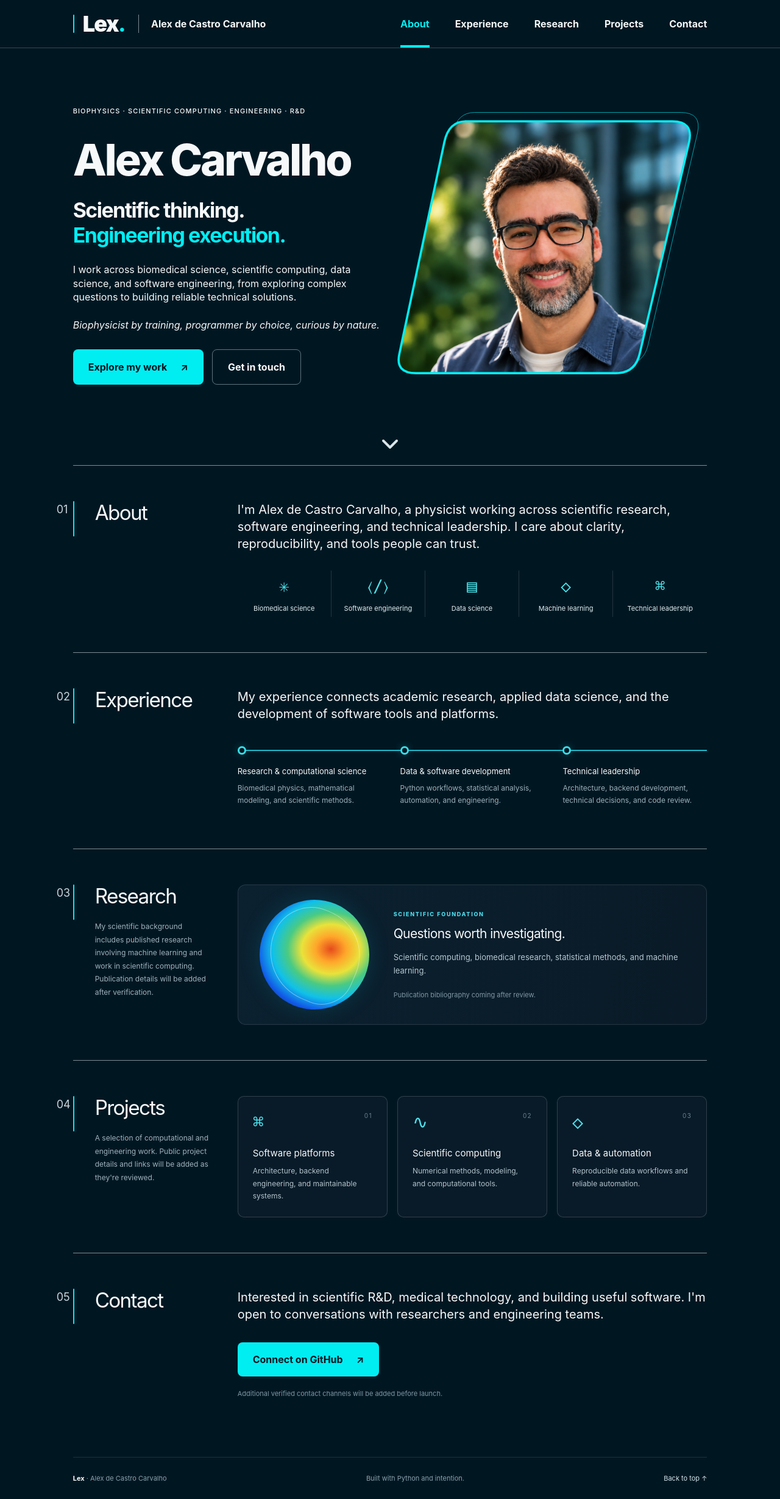
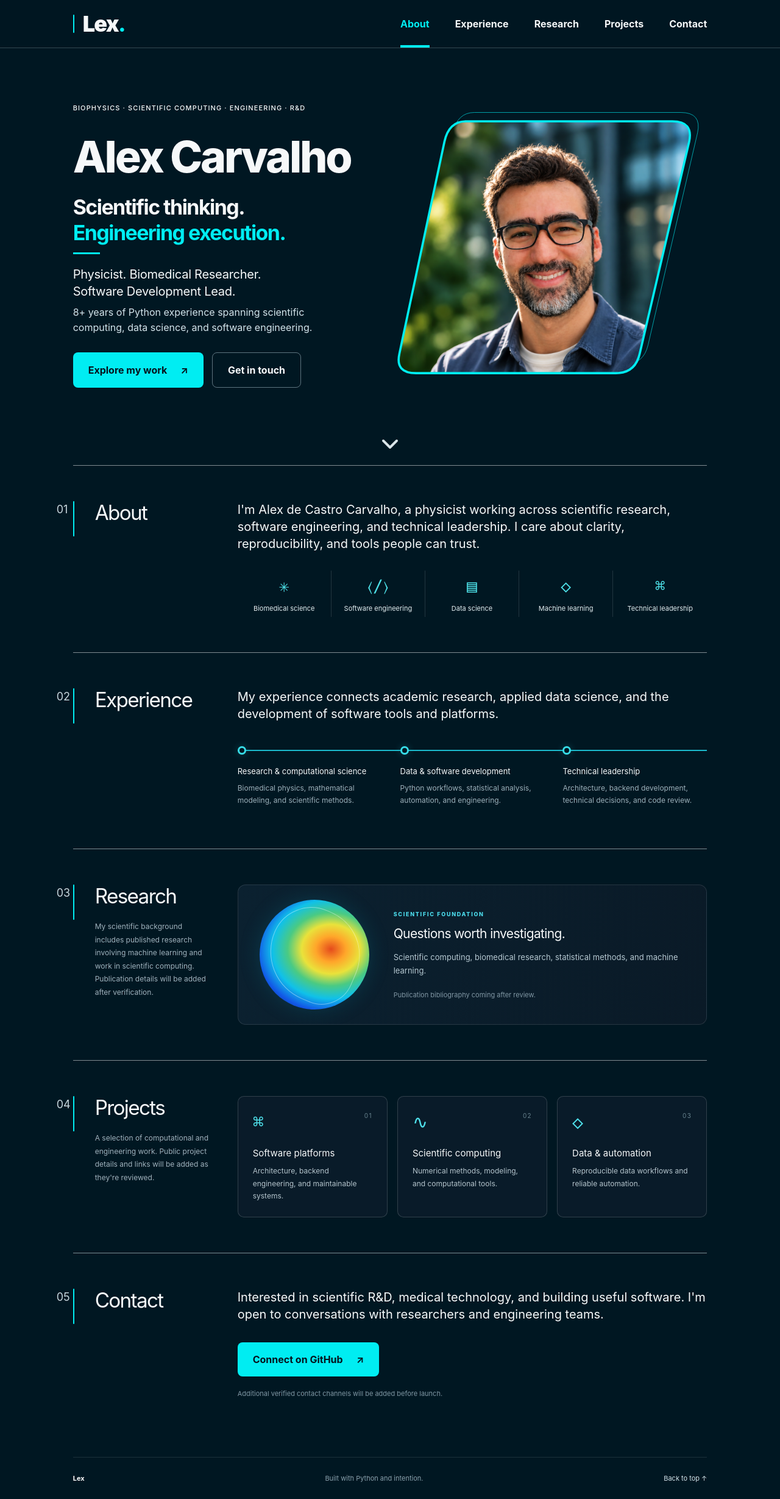
Before and after one commit to LexC/lexc.github.io, a Flask app: page / in a window 1280 px wide. Shown: the whole page at 61% size. Run offline with Flask 3, Linux system fonts and the light colour scheme; style sheets or scripts are compiled from the project's sources.

Commit message:
feat: update profile information and enhance hero section with credentials

```diff
--- a/src/portfolio/content.py
+++ b/src/portfolio/content.py
@@ -3,15 +3,16 @@
 PROFILE = {
     "brand": "Lex",
     "name": "Alex Carvalho",
-    "full_name": "Alex de Castro Carvalho",
     "eyebrow": "BIOPHYSICS  ·  SCIENTIFIC COMPUTING  ·  ENGINEERING  ·  R&D",
     "headline": "Scientific thinking.",
     "headline_accent": "Engineering execution.",
-    "tagline": "Biophysicist by training, programmer by choice, curious by nature.",
-    "intro": (
-        "I work across biomedical science, scientific computing, data science, "
-        "and software engineering, from exploring complex questions to building "
-        "reliable technical solutions."
+    "credentials": (
+        "Physicist. Biomedical Researcher.",
+        "Software Development Lead.",
+    ),
+    "python_experience": (
+        "8+ years of Python experience spanning scientific computing, data science, "
+        "and software engineering."
     ),
     "about": (
         "I'm Alex de Castro Carvalho, a physicist working across scientific "
@@ -56,12 +57,17 @@ RESEARCH = {
 
 def validate_content():
     """Fail early on missing copy or invalid navigation."""
-    required = {"brand", "name", "full_name", "eyebrow", "headline", "headline_accent",
-                "tagline", "intro", "about", "experience_intro", "research_intro",
+    required = {"brand", "name", "eyebrow", "headline", "headline_accent",
+                "python_experience", "about", "experience_intro", "research_intro",
                 "projects_intro", "contact_intro", "github_url"}
     for key in required:
         if not isinstance(PROFILE.get(key), str) or not PROFILE[key].strip():
             raise ValueError(f"Missing profile content: {key}")
+    credentials = PROFILE.get("credentials")
+    if not isinstance(credentials, tuple) or not credentials or not all(
+        isinstance(role, str) and role.strip() for role in credentials
+    ):
+        raise ValueError("Missing profile content: credentials")
     targets = [target for _, target in NAVIGATION]
     if len(set(targets)) != len(targets) or set(targets) != {"about", "experience", "research", "projects", "contact"}:
         raise ValueError("Navigation must reference each homepage section exactly once")
--- a/src/portfolio/static/css/input.css
+++ b/src/portfolio/static/css/input.css
@@ -172,22 +172,41 @@ button,a {
   line-height:1.22;
   letter-spacing:-.045em;
   font-weight:700;
-  margin:0 0 24px
+  margin:0 0 12px
 }
 .accent-text {
   color:#00edf2
 }
-.hero-description {
-  max-width:650px;
-  font-size:clamp(16px,1.18vw,20px);
+.hero-credentials {
+  max-width:46ch;
+}
+.hero-credentials::before {
+  content:"";
+  display:block;
+  width:44px;
+  height:3px;
+  margin-bottom:19px;
+  background:var(--color-cyan);
+}
+.hero-credentials-title {
+  margin:0;
   color:#f6f8f9;
-  line-height:1.42
+  font-size:clamp(19px,1.57vw,25px);
+  font-weight:400;
+  line-height:1.4;
+  letter-spacing:-.015em;
+  text-wrap:balance;
 }
-.hero-tagline {
+.hero-credentials-title span {
+  display:block;
+  max-width:100%;
+}
+.hero-credentials-detail {
+  margin:8px 0 0;
+  color:#d4e4eb;
   font-size:16px;
-  font-style:italic;
-  color:#f6f8f9;
-  margin:22px 0 0
+  font-weight:400;
+  line-height:1.55;
 }
 .actions {
   display:flex;
@@ -498,9 +517,6 @@ button,a {
   .hero h1 {
     font-size:clamp(40px,5.6vw,72px)
   }
-  .hero-description {
-    font-size:15px
-  }
   .section-wrap {
     width:calc(100% - 60px)
   }
@@ -590,12 +606,6 @@ button,a {
   }
   .scroll-hint {
     display:none
-  }
-  .hero-description {
-    font-size:15px
-  }
-  .hero-tagline {
-    font-size:14px
   }
   .content-section {
     padding-block:48px;
--- a/src/portfolio/templates/base.html
+++ b/src/portfolio/templates/base.html
@@ -7,7 +7,7 @@
     <meta name="description" content="{{ profile.name }}: biophysics, scientific computing, and software engineering.">
     <meta property="og:type" content="website">
     <meta property="og:title" content="{{ profile.name }} | Scientific thinking. Engineering execution.">
-    <meta property="og:description" content="{{ profile.tagline }}">
+    <meta property="og:description" content="Biophysics, scientific computing, and software engineering.">
     <title>{{ profile.name }} | Biophysics · Scientific Computing · Engineering</title>
     <link rel="stylesheet" href="{{ url_for('static', filename='css/site.css') }}">
     <script defer src="{{ url_for('static', filename='js/site.js') }}"></script>
@@ -17,7 +17,6 @@
     <header class="site-header" id="top">
       <div class="header-inner">
         <a class="brand" href="#top" aria-label="Lex, back to top"><span class="brand-stripe"></span><strong>{{ profile.brand }}</strong><span class="brand-dot">.</span></a>
-        <span class="header-fullname">{{ profile.full_name }}</span>
         <button class="mobile-toggle" type="button" aria-label="Toggle navigation" aria-expanded="false" aria-controls="site-nav"><span></span><span></span></button>
         <nav class="site-nav" id="site-nav" aria-label="Sections">
           {% for label, section in navigation %}<a href="#{{ section }}"{% if loop.first %} aria-current="location"{% endif %}>{{ label }}</a>{% endfor %}
@@ -28,6 +27,6 @@
     <main>
       {% block content %}{% endblock %}
     </main>
-    <footer class="site-footer section-wrap"><span><strong>Lex</strong> · {{ profile.full_name }}</span><span>Built with Python and intention.</span><a href="#top">Back to top ↑</a></footer>
+    <footer class="site-footer section-wrap"><span><strong>{{ profile.brand }}</strong></span><span>Built with Python and intention.</span><a href="#top">Back to top ↑</a></footer>
   </body>
 </html>
--- a/src/portfolio/templates/sections/hero.html
+++ b/src/portfolio/templates/sections/hero.html
@@ -3,8 +3,12 @@
     <p class="eyebrow">{{ profile.eyebrow }}</p>
     <h1 id="hero-heading">{{ profile.name }}</h1>
     <h2>{{ profile.headline }}<br><span class="accent-text">{{ profile.headline_accent }}</span></h2>
-    <p class="hero-description">{{ profile.intro }}</p>
-    <p class="hero-tagline">{{ profile.tagline }}</p>
+    <div class="hero-credentials">
+      <p class="hero-credentials-title">
+        {% for role in profile.credentials %}<span>{{ role }}</span>{{ " " if not loop.last }}{% endfor %}
+      </p>
+      <p class="hero-credentials-detail">{{ profile.python_experience }}</p>
+    </div>
     <div class="actions"><a class="button button-primary" href="#projects">Explore my work <span aria-hidden="true">↗</span></a><a class="button button-secondary" href="#contact">Get in touch</a>
     </div>
   </div>
```
Also changed, not shown: tests/test_site.py (+8 -1 lines).
